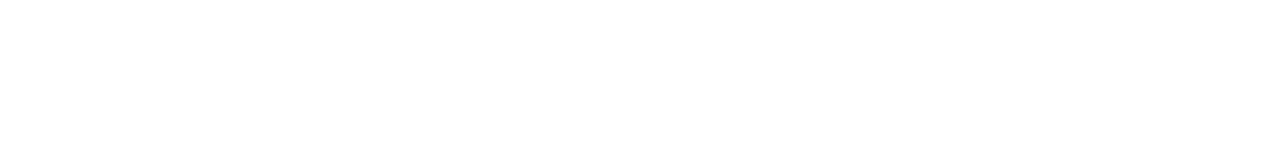
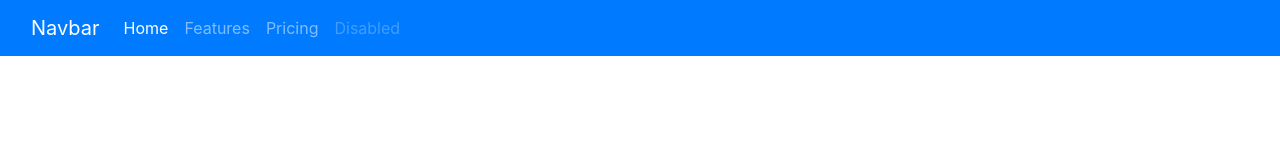
Before and after one commit to donnol87/museumOfCandy, a plain HTML site: page index.html in a window 1280 px wide. Drawn offline with nearby package versions, Linux system fonts and the light colour scheme.

Commit message:
added navBar to page

```diff
--- a/index.html
+++ b/index.html
@@ -18,6 +18,31 @@
   </head>
 
   <body>
+
+    <nav class="navbar navbar-expand-lg navbar-dark bg-primary">
+      <div class="container-fluid">
+        <a class="navbar-brand" href="#">Navbar</a>
+        <button class="navbar-toggler" type="button" data-bs-toggle="collapse" data-bs-target="#navbarNav" aria-controls="navbarNav" aria-expanded="false" aria-label="Toggle navigation">
+          <span class="navbar-toggler-icon"></span>
+        </button>
+        <div class="collapse navbar-collapse" id="navbarNav">
+          <ul class="navbar-nav">
+            <li class="nav-item">
+              <a class="nav-link active" aria-current="page" href="#">Home</a>
+            </li>
+            <li class="nav-item">
+              <a class="nav-link" href="#">Features</a>
+            </li>
+            <li class="nav-item">
+              <a class="nav-link" href="#">Pricing</a>
+            </li>
+            <li class="nav-item">
+              <a class="nav-link disabled">Disabled</a>
+            </li>
+          </ul>
+        </div>
+      </div>
+    </nav>
     <!-- Optional JavaScript -->
     <!-- jQuery first, then Popper.js, then Bootstrap JS -->
     <script src="https://code.jquery.com/jquery-3.3.1.slim.min.js" integrity="sha384-q8i/X+965DzO0rT7abK41JStQIAqVgRVzpbzo5smXKp4YfRvH+8abtTE1Pi6jizo" crossorigin="anonymous"></script>
```
